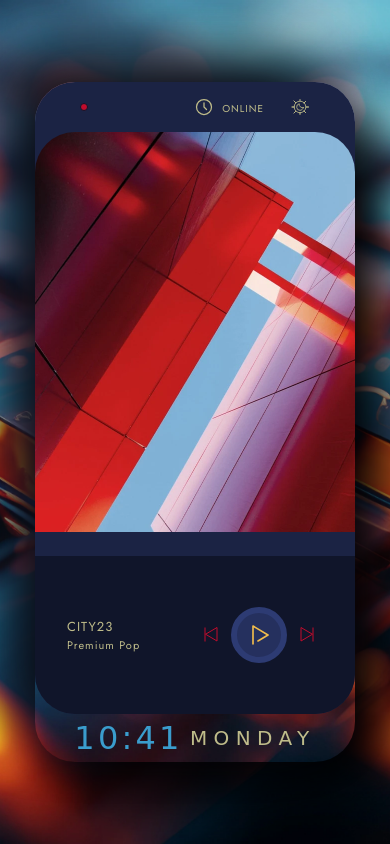
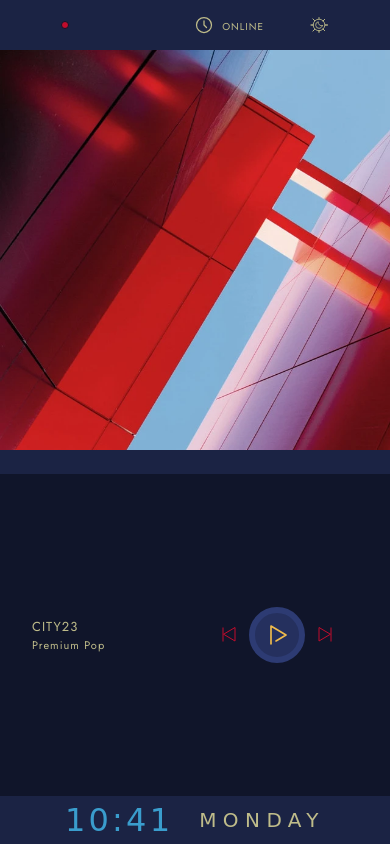
Before and after one commit to yojeero/sonoduo, a plain HTML site: page index.html in a window 390 px wide. Drawn offline with Linux system fonts and the light colour scheme; a web font is replaced by a local one.

Commit message:
Update style.css

```diff
--- a/css/style.css
+++ b/css/style.css
@@ -573,6 +573,11 @@ input:focus, input:active
 /* Responsive mobile screen max height 675px   */
 
 @media (max-height: 42.1875rem)
+{}
+
+/*  Responsive mobile screen max 840px   */
+
+@media ( max-width: 52.5rem )
 {
 
 	.container
@@ -580,42 +585,53 @@ input:focus, input:active
 	background-image : none;
 	background-color : #1b2344;
 }
+
 	.theme-light .container
 {
 	background-image : none;
 	background-color : #dde2e5;
 }
 
-.player, .theme-light .player
+.player ,
+.theme-light .player
 {
+	width : 100dvw;
+	height : 100dvh;
+
+	border-radius : 0;
 	box-shadow : none;
-	border-radius: 0;
 }
 
-.player-bg, .theme-light .player-bg
+.player-bg ,
+.theme-light .player-bg
 {
-	border-radius: 0;
+	width : 100dvw;
+	height : 100dvh;
+
+	border-radius : 0;
 }
 
-.album-img, .theme-light .album-img
+.album-img ,
+.theme-light .album-img
 {
-
 	border-top-left-radius : 0;
 	border-top-right-radius : 0;
 }
 
-.main, .theme-light .main
+.main ,
+.theme-light .main
 {
+	border-bottom-right-radius : 0;
 	border-bottom-left-radius : 0;
-	border-bottom-right-radius : 0;
+}
+
+.cover-img
+{
+    width : 100dvw;
+	height : 25rem;
 }
 
 }
-
-/*  Responsive mobile screen max 840px   */
-
-@media ( max-width: 52.5rem )
-{}
 
 /*  Responsive desktop screen min 2000px   */
 
```
